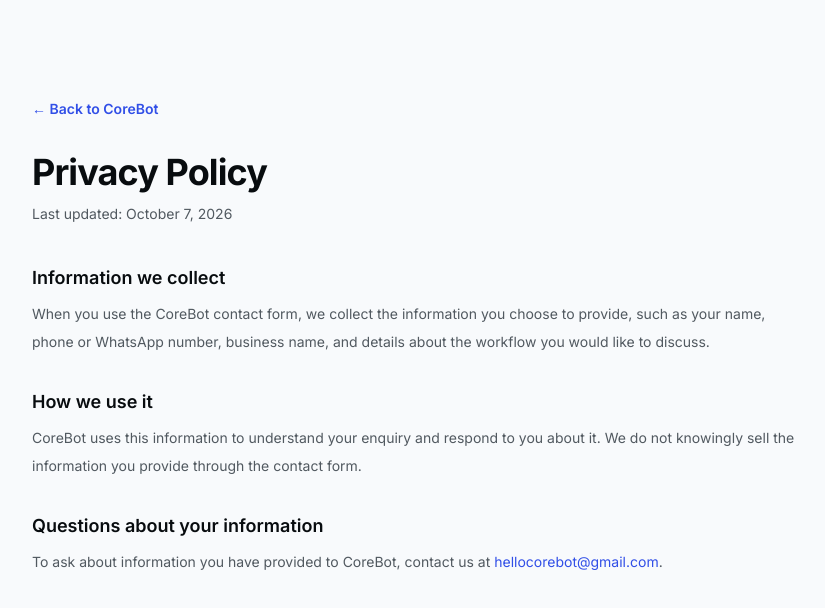
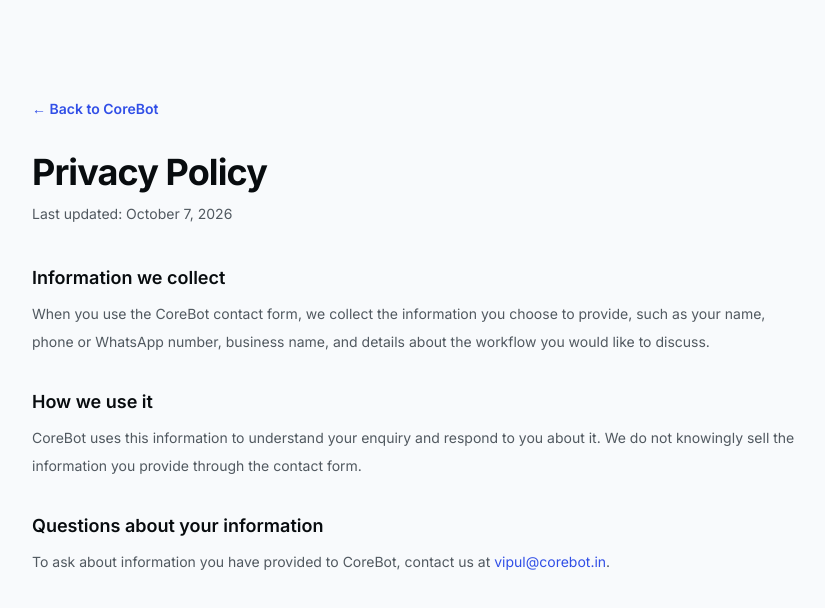
Before and after one commit to dizalwa/Corebot, a Next.js app: page /privacy in a window 1280 px wide. Shown: the top 608 px of the page, without its empty margins (224-1049 px from the left). Built offline with nearby package versions, Linux system fonts and the light colour scheme.

Commit message:
Update CoreBot contact email

```diff
--- a/app/api/contact/route.ts
+++ b/app/api/contact/route.ts
@@ -43,7 +43,7 @@ export async function POST(req: Request) {
 
     const { error } = await resend.emails.send({
       from: "CoreBot <onboarding@send.corebot.in>",
-      to: ["hellocorebot@gmail.com"],
+      to: ["vipul@corebot.in"],
       ...(typeof email === "string" && email ? { replyTo: email } : {}),
       subject: `New enquiry from ${name.trim()}${typeof business === "string" && business ? ` — ${business}` : ""}`,
       text: `
--- a/app/layout.tsx
+++ b/app/layout.tsx
@@ -80,7 +80,7 @@ const jsonLd = {
   },
   contactPoint: {
     "@type": "ContactPoint",
-    email: "hellocorebot@gmail.com",
+    email: "vipul@corebot.in",
     contactType: "customer service",
   },
 }
--- a/app/privacy/page.tsx
+++ b/app/privacy/page.tsx
@@ -58,10 +58,10 @@ export default function PrivacyPage() {
               To ask about information you have provided to CoreBot, contact us
               at{" "}
               <a
-                href="mailto:hellocorebot@gmail.com"
+                href="mailto:vipul@corebot.in"
                 className="text-primary hover:underline"
               >
-                hellocorebot@gmail.com
+                vipul@corebot.in
               </a>
               .
             </p>
--- a/components/landing/FinalCTA.tsx
+++ b/components/landing/FinalCTA.tsx
@@ -46,7 +46,7 @@ export default function FinalCTA() {
             <div className="space-y-2.5 text-xs text-muted-foreground pt-2">
               <div className="flex items-center gap-2">
                 <Mail className="size-4 text-slate-500 shrink-0" />
-                <span>Email: <a href="mailto:hellocorebot@gmail.com" className="text-primary hover:underline">hellocorebot@gmail.com</a></span>
+                <span>Email: <a href="mailto:vipul@corebot.in" className="text-primary hover:underline">vipul@corebot.in</a></span>
               </div>
               <div className="flex items-center gap-2">
                 <MapPin className="size-4 text-slate-500 shrink-0" />
--- a/components/landing/Footer.tsx
+++ b/components/landing/Footer.tsx
@@ -137,10 +137,10 @@ export default function Footer() {
               <li className="flex items-center gap-1.5">
                 <Mail className="size-3.5 text-primary" />
                 <a
-                  href="mailto:hellocorebot@gmail.com"
+                  href="mailto:vipul@corebot.in"
                   className="break-all hover:text-foreground"
                 >
-                  hellocorebot@gmail.com
+                  vipul@corebot.in
                 </a>
               </li>
               <li className="flex items-center gap-1.5">
--- a/components/landing/Founder.tsx
+++ b/components/landing/Founder.tsx
@@ -40,10 +40,10 @@ export default function Founder() {
                 <div className="flex items-center gap-1.5">
                   <Mail className="size-4 text-slate-500" />
                   <a
-                    href="mailto:hellocorebot@gmail.com"
+                    href="mailto:vipul@corebot.in"
                     className="text-primary hover:underline"
                   >
-                    hellocorebot@gmail.com
+                    vipul@corebot.in
                   </a>
                 </div>
               </div>
```
